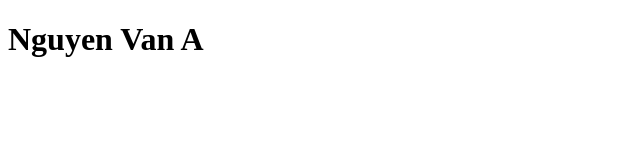
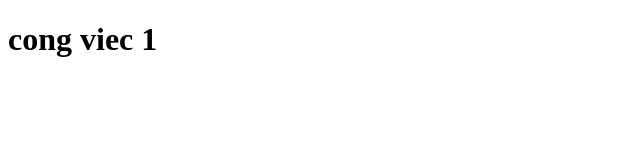
Before and after one commit to Noz2222/teamab, a plain HTML site: page index.html in a window 1280 px wide. Shown: the whole page, without its empty margins (0-640 px from the left). Drawn offline with Linux system fonts and the light colour scheme.

Commit message:
1. cong viec 1 commit lan 1

```diff
--- a/index.html
+++ b/index.html
@@ -6,6 +6,6 @@
     <title>Team AB</title>
 </head>
 <body>
-    <h1>Nguyen Van A</h1>
+    <h1>cong viec 1</h1>
 </body>
 </html>
```
